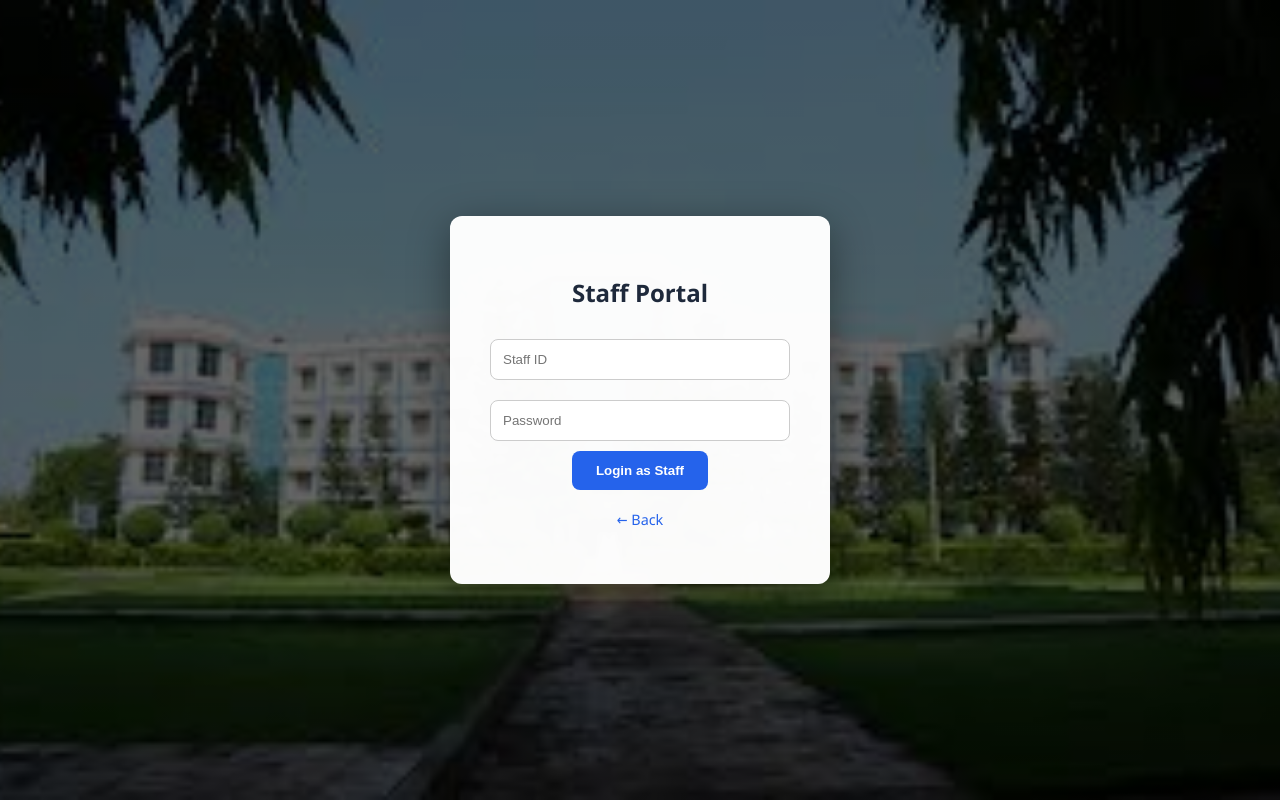
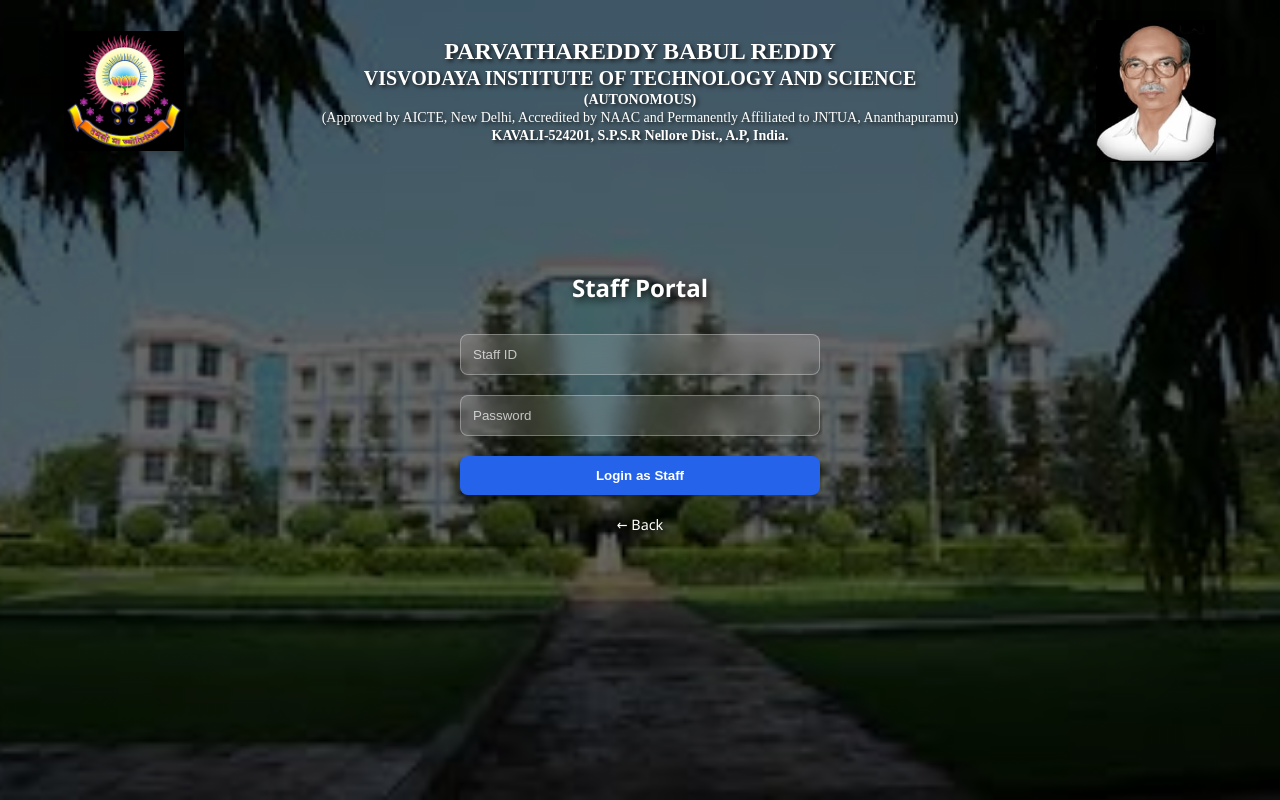
Before and after one commit to Liyakath-05/synaptix2026_excoders, a website: page login.html in a window 1280 px wide. Both pictures are taken after a click on the button "Staff Login". Drawn offline with Linux system fonts and the light colour scheme.

Commit message:
Add files via upload

```diff
--- a/login.html
+++ b/login.html
@@ -3,14 +3,29 @@
 
 <head>
     <meta charset="UTF-8">
+    <meta name="viewport" content="width=device-width, initial-scale=1.0">
     <link rel="stylesheet" href="style.css">
-    <title>Login - SkillMatch AI</title>
+    <title>Login - PBR VITS SkillMatch AI</title>
 </head>
 
-<body>
+<body class="login-page">
+
+    <div class="inst-header">
+        <img src="vitslogo.jpeg" class="logo" alt="PBR VITS Logo">
+        <div class="header-content">
+            <h1>PARVATHAREDDY BABUL REDDY</h1>
+            <h2>VISVODAYA INSTITUTE OF TECHNOLOGY AND SCIENCE</h2>
+            <p><b>(AUTONOMOUS)</b></p>
+            <p>(Approved by AICTE, New Delhi, Accredited by NAAC and Permanently Affiliated to JNTUA, Ananthapuramu)</p>
+            <p><b>KAVALI-524201, S.P.S.R Nellore Dist., A.P, India.</b></p>
+        </div>
+        <img src="founder.jpeg" class="founder" alt="Founder">
+    </div>
+
     <div class="login-container">
+
         <div class="login-box" id="login-selection">
-            <h2>Welcome to SkillMatch AI</h2>
+            <h2>Welcome to SkillMatch <span>AI</span></h2>
             <p>Please select your login type</p>
             <div class="btn-group">
                 <button onclick="showForm('staff')">Staff Login</button>
@@ -33,6 +48,7 @@
             <button onclick="handleLogin('student')">Login as Student</button>
             <p onclick="location.reload()" class="back-link">← Back</p>
         </div>
+
     </div>
 
     <script>
@@ -61,7 +77,6 @@
                 if (response.ok) {
                     sessionStorage.setItem('userType', type);
                     sessionStorage.setItem('userId', id);
-                    // Redirect to the separate dashboard page
                     window.location.href = 'index.html';
                 } else {
                     alert("Invalid Credentials!");
@@ -72,3 +87,5 @@
         }
     </script>
 </body>
+
+</html>
--- a/style.css
+++ b/style.css
@@ -19,61 +19,135 @@ body,
 html {
     height: 100%;
     margin: 0;
+    padding: 0;
     font-family: 'Segoe UI', Tahoma, Geneva, Verdana, sans-serif;
     background-color: var(--bg);
     color: var(--text-dark);
+    overflow: hidden;
+    /* Prevents scroll on login */
 }
 
 
-/* --- DASHBOARD SPECIFIC BODY --- */
+/* --- INSTITUTIONAL HEADER (TRANSPARENT) --- */
 
+.inst-header {
+    display: flex;
+    align-items: center;
+    justify-content: space-between;
+    background-color: transparent;
+    padding: 20px 5%;
+    position: absolute;
+    /* Floats over the background image */
+    top: 0;
+    left: 0;
+    width: 100%;
+    z-index: 1010;
+    /* Ensure it stays above login container */
+}
 
-/* This class should be added to the <body> tag in index.html only */
+.inst-header .logo,
+.inst-header .founder {
+    width: 120px;
+    /* Adjust size for clear viewing */
+    height: auto;
+    filter: drop-shadow(0px 4px 6px rgba(0, 0, 0, 0.3));
+    /* Makes images pop */
+}
 
-.dashboard-body {
-    overflow-x: hidden;
-    background: var(--bg);
-    height: auto;
-    /* Allows the page to grow with content */
+.header-content {
+    text-align: center;
+    flex: 1;
+    font-family: "Times New Roman", serif;
+}
+
+.header-content h1,
+.header-content h2,
+.header-content p {
+    color: white !important;
+    text-shadow: 2px 2px 4px rgba(0, 0, 0, 0.8);
+    margin: 2px 0;
+}
+
+.header-content h1 {
+    font-size: 24px;
+    font-weight: bold;
+}
+
+.header-content h2 {
+    font-size: 20px;
+    font-weight: bold;
+}
+
+.header-content p {
+    font-size: 14px;
 }
 
 
 /* --- LOGIN SCREEN (FULL PAGE BACKGROUND) --- */
 
 .login-container {
+    height: 100vh;
+    width: 100vw;
     background-image: linear-gradient(rgba(0, 0, 0, 0.6), rgba(0, 0, 0, 0.6)), url('pbrvits.jpeg');
-    height: 100%;
+    background-size: cover;
     background-position: center;
     background-repeat: no-repeat;
-    background-size: cover;
     display: flex;
     justify-content: center;
     align-items: center;
-    /* Keeps login isolated */
     position: fixed;
     top: 0;
     left: 0;
-    width: 100%;
     z-index: 1000;
 }
 
 .login-box {
-    background-color: rgba(255, 255, 255, 0.98);
-    padding: 40px;
-    border-radius: 12px;
-    box-shadow: 0 10px 40px rgba(0, 0, 0, 0.4);
+    background: transparent;
+    /* Face only / No white box */
     text-align: center;
-    width: 380px;
+    width: 400px;
+    padding: 20px;
     position: relative;
     animation: fadeIn 0.4s ease-out;
+}
+
+.login-box h2,
+.login-box p {
+    color: white;
+    text-shadow: 2px 2px 8px rgba(0, 0, 0, 1);
+}
+
+.login-box input {
+    background: rgba(255, 255, 255, 0.15);
+    /* Glass effect */
+    border: 1px solid rgba(255, 255, 255, 0.3);
+    color: white;
+    padding: 12px;
+    margin: 10px 0;
+    border-radius: 8px;
+    width: 100%;
+    backdrop-filter: blur(10px);
+    /* Blurs the image behind the inputs */
+}
+
+.login-box input::placeholder {
+    color: rgba(255, 255, 255, 0.7);
+}
+
+
+/* --- DASHBOARD SPECIFIC --- */
+
+.dashboard-body {
+    overflow-x: hidden;
+    background: var(--bg);
+    height: auto;
+    overflow-y: auto;
+    /* Re-enable scroll for dashboard */
 }
 
 .hidden {
     display: none !important;
 }
-
-
-/* --- DASHBOARD & NAVIGATION --- */
 
 nav {
     background: var(--white);
@@ -85,12 +159,6 @@ nav {
     position: sticky;
     top: 0;
     z-index: 100;
-}
-
-nav h1,
-nav h2 {
-    margin: 0;
-    font-size: 1.5rem;
 }
 
 span {
@@ -109,6 +177,7 @@ main {
 /* --- INTERACTIVE ELEMENTS --- */
 
 button {
+    width: 100%;
     background-color: var(--primary);
     color: var(--white);
     border: none;
@@ -116,6 +185,7 @@ button {
     border-radius: 8px;
     cursor: pointer;
     font-weight: 600;
+    margin-top: 10px;
     transition: all 0.2s ease;
 }
 
@@ -128,37 +198,18 @@ button.secondary {
     background-color: #6c757d;
 }
 
-button.secondary:hover {
-    background-color: #5a6268;
-}
-
-.btn-run {
-    padding: 12px 28px;
-    font-size: 1rem;
-}
-
-input {
-    width: 100%;
-    padding: 12px;
-    margin: 10px 0;
-    border: 1px solid #ccc;
-    border-radius: 8px;
-}
-
 .back-link {
     margin-top: 20px;
     cursor: pointer;
     color: var(--primary);
     display: block;
     font-size: 0.9em;
-}
-
-.back-link:hover {
-    text-decoration: underline;
+    text-shadow: none;
+    /* Reset shadow for dashboard view */
 }
 
 
-/* --- RESULT CARDS (THE EXPLAINABLE UI) --- */
+/* --- RESULT CARDS --- */
 
 .card {
     background: var(--white);
@@ -186,17 +237,6 @@ input {
     flex-shrink: 0;
 }
 
-h3 {
-    margin: 0;
-    font-size: 1.25rem;
-}
-
-.id {
-    color: var(--text-muted);
-    margin: 4px 0;
-    font-size: 0.9rem;
-}
-
 .reasoning {
     margin-top: 10px;
     background: #f1f5f9;
@@ -206,25 +246,8 @@ h3 {
     color: #475569;
 }
 
-ul {
-    margin: 8px 0 0 0;
-    padding-left: 20px;
-}
-
 
 /* --- ANIMATIONS & LOADERS --- */
-
-.loader {
-    border: 3px solid #f3f3f3;
-    border-top: 3px solid var(--primary);
-    border-radius: 50%;
-    width: 22px;
-    height: 22px;
-    animation: spin 1s linear infinite;
-    display: inline-block;
-    vertical-align: middle;
-    margin-right: 12px;
-}
 
 @keyframes spin {
     0% {
```
Also changed, not shown: founder.jpeg (added), vitslogo.jpeg (added).
